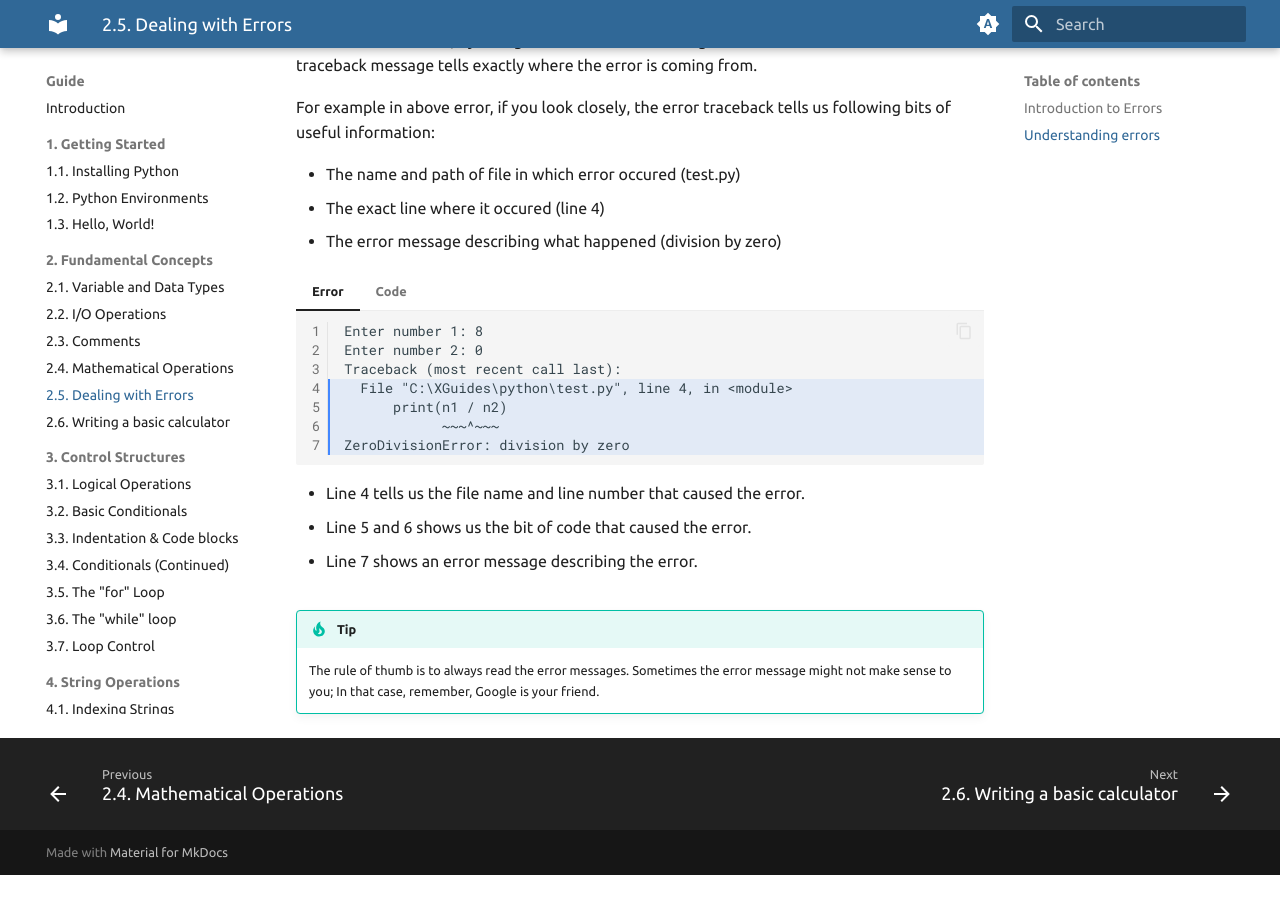
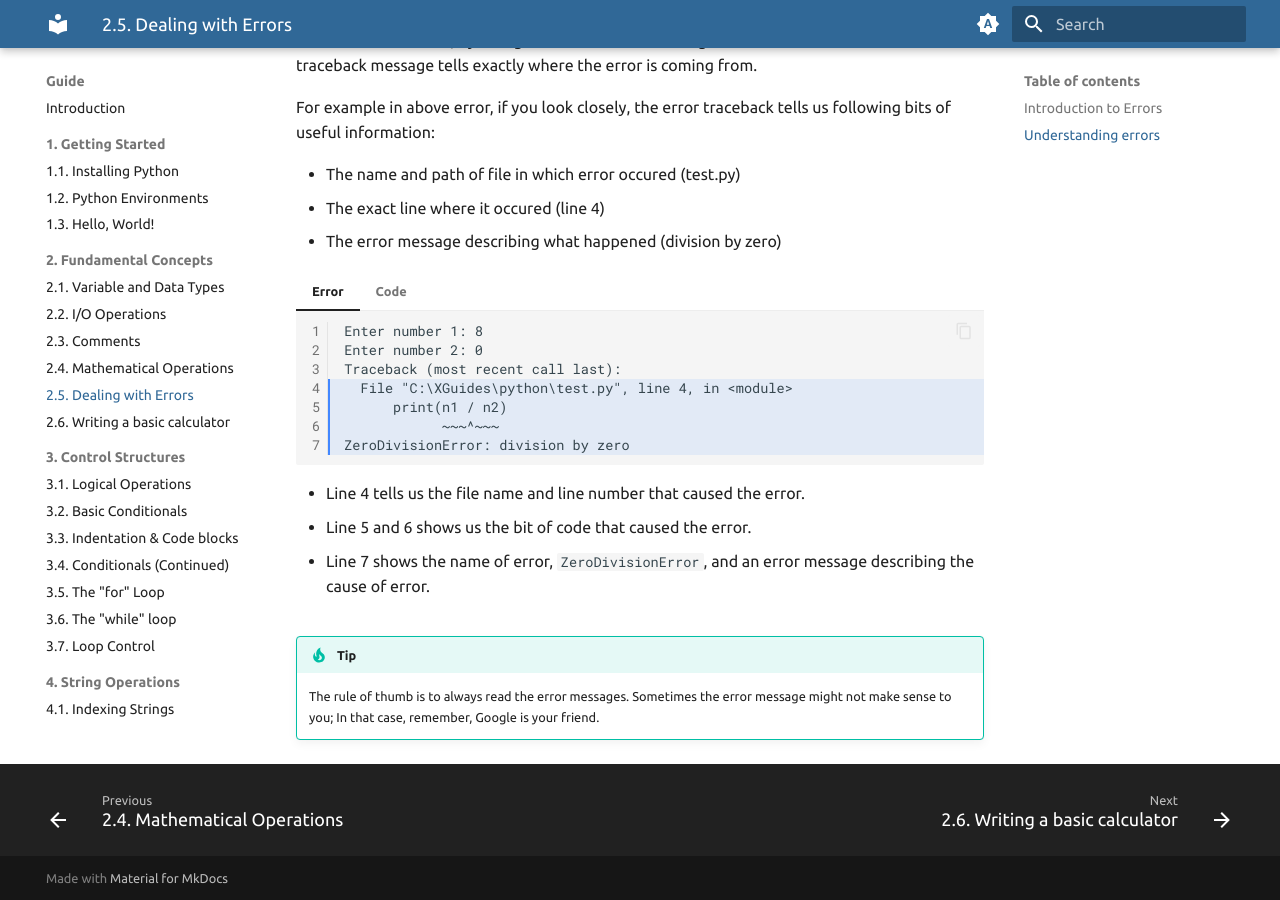
Before and after one commit to thepyguide/thepyguide.github.io, an MkDocs documentation site: the page built from docs/fundamentals/dealing-with-errors.md, in a window 1280 px wide and 900 px high, scrolled down 1336 px. Built offline with MkDocs 1.6.1 and Material for MkDocs 9.7.7, drawn with Linux system fonts in a browser that asks for light colours; before the commit the page ends 2211 px from its top, so only the background shows below that.

Commit message:
Rephrase the description of error traceback

```diff
--- a/docs/fundamentals/dealing-with-errors.md
+++ b/docs/fundamentals/dealing-with-errors.md
@@ -93,7 +93,8 @@ bits of useful information:
 
     - Line 4 tells us the file name and line number that caused the error.
     - Line 5 and 6 shows us the bit of code that caused the error.
-    - Line 7 shows an error message describing the error.
+    - Line 7 shows the name of error, `ZeroDivisionError`, and an error message
+      describing the cause of error.
 
 === "Code"
 
```
